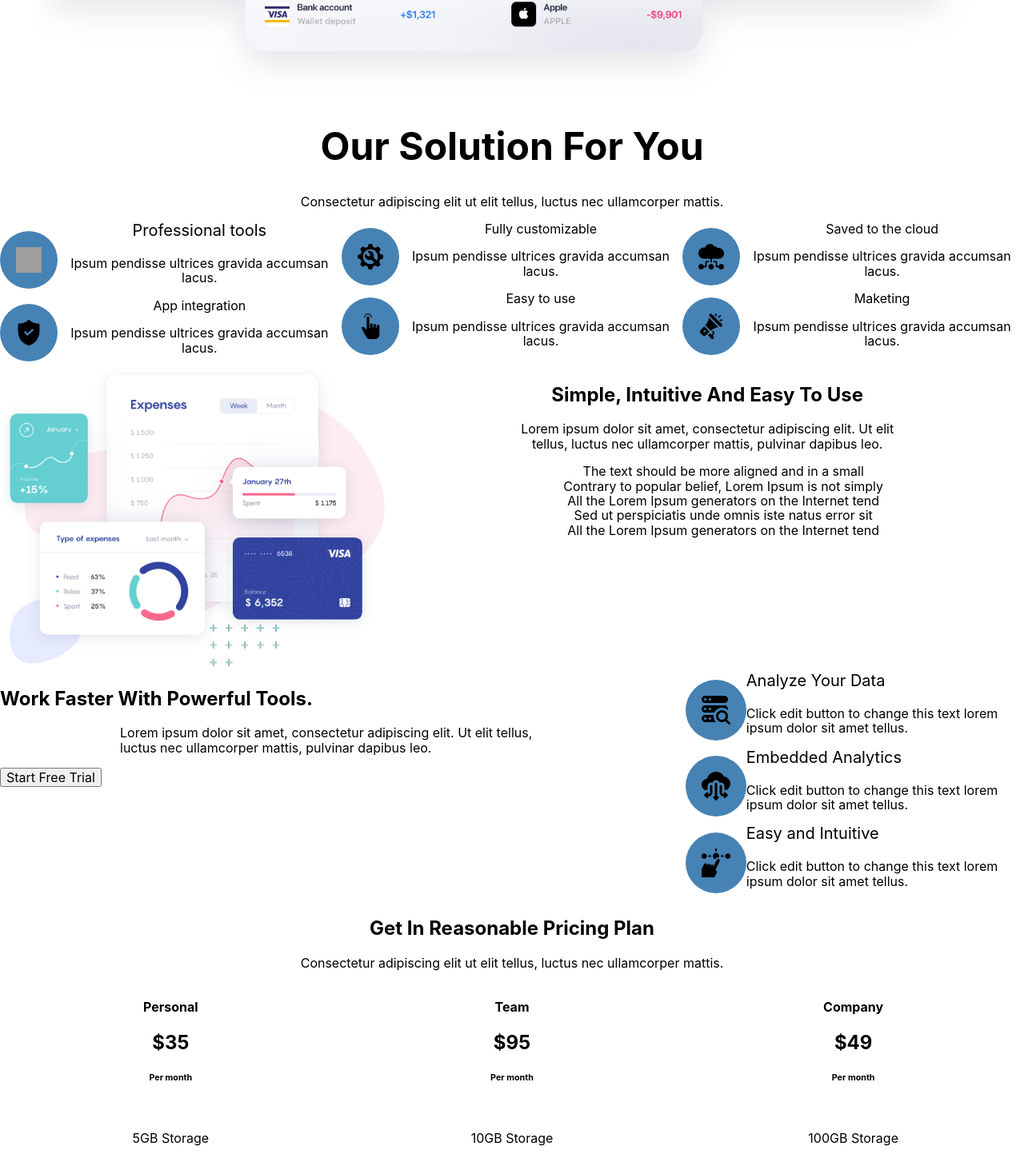
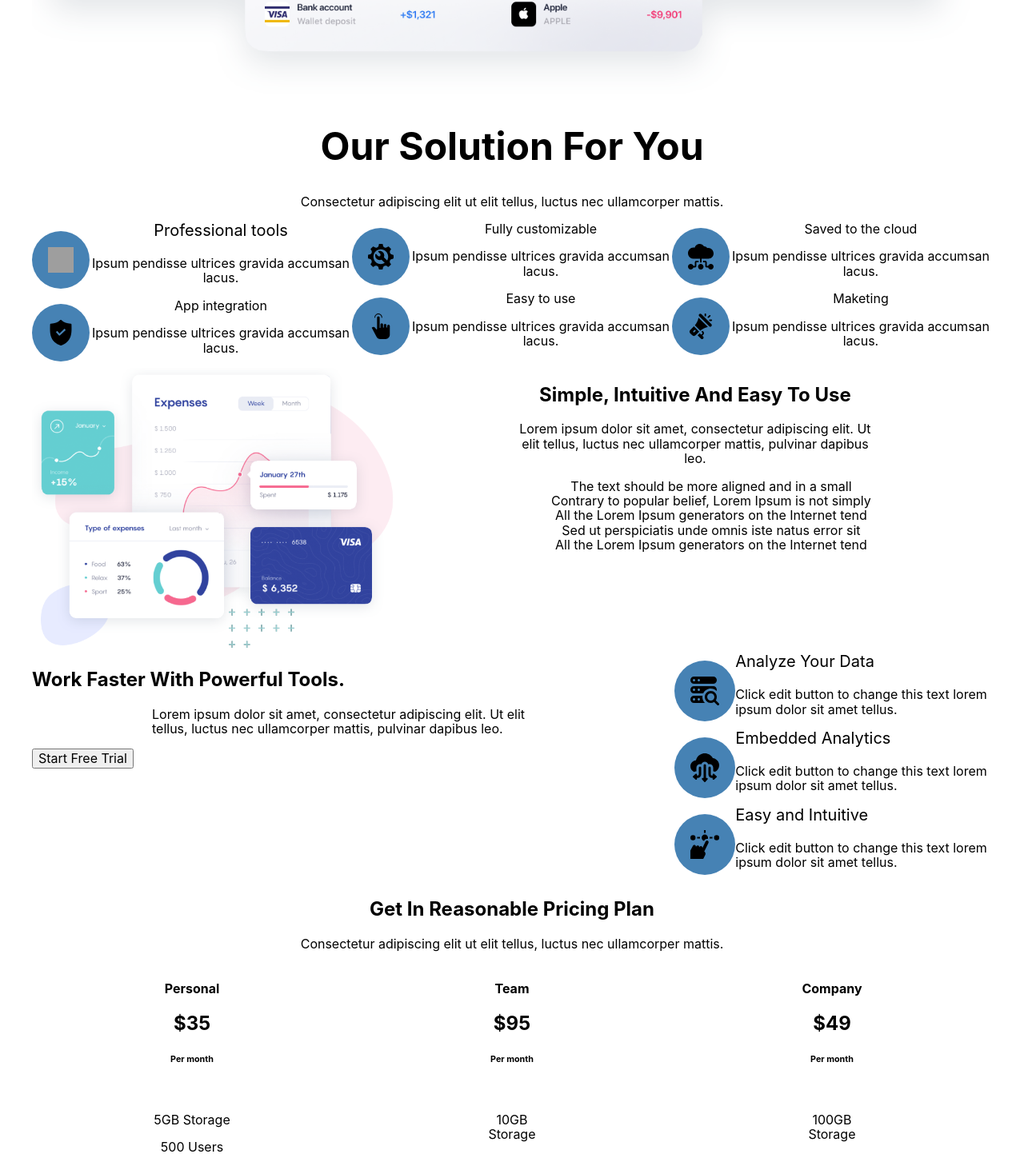
Before and after one commit to aspectum/react-frontend-sydney, a React (Create React App) app: page / in a window 1280 px wide. Shown: the part 1086-2529 px from the top of the page at 80% size. Built offline with nearby package versions, Linux system fonts and the light colour scheme; grey boxes are pictures that could not be loaded.

Commit message:
Added css class to fix max-width of each section

```diff
--- a/src/components/AnalyzeTools/AnalyzeTools.js
+++ b/src/components/AnalyzeTools/AnalyzeTools.js
@@ -5,7 +5,7 @@ import image from './analyzetools.png'
 
 function AnalyzeTools() {
     return (
-        <div className='flex'>
+        <div className='section-wrapper'>
             <div>
                 <img src={image} alt=''></img>
             </div>
--- a/src/components/App.css
+++ b/src/components/App.css
@@ -7,3 +7,10 @@
     background-color: #d2e9ff;
     z-index: -1;
 }
+
+.section-wrapper {
+    max-width: 1200px;
+    display: flex;
+    margin-left: auto;
+    margin-right: auto;
+}
--- a/src/components/DownloadApp/DownloadApp.js
+++ b/src/components/DownloadApp/DownloadApp.js
@@ -2,7 +2,8 @@
 
 function DownloadApp() {
     return (
-        <div>
+        <div className='section-wrapper'>
+            <div className='tc'>
                 <h2>Start Your 7 Days Free Trial!</h2>
                 <p>SYDNEY is Just What Your Business Needs  adipiscing elit ut elit tellus luctus</p>
                 <div className='flex'>
@@ -14,6 +15,7 @@ function DownloadApp() {
                     </div>
                 </div>
             </div>
+        </div>
     )
 }
 
--- a/src/components/Intro/Intro.js
+++ b/src/components/Intro/Intro.js
@@ -3,6 +3,7 @@ import './Intro.css'
 
 function Intro() {
     return (
+        <div className='section-wrapper'>
             <div className='intro container tc section-col'>
                 <h1 className='f1'>Smart Tool Manage Your Business</h1>
                 <p>Sydney brings plenty of customization possibilities like access to all Google Fonts, full color control, layout control, logo upload, full screen slider, header image, sticky navigation and much more.</p>
@@ -12,6 +13,7 @@ function Intro() {
                 </div>
                 <img src={screencap} alt='screencap'></img>
             </div>
+        </div>
     );
 }
 
--- a/src/components/Navbar/Navbar.js
+++ b/src/components/Navbar/Navbar.js
@@ -1,6 +1,8 @@
 import React from 'react';
 import logo from './logo.png'
 import './Navbar.css'
+
+// usar section-wrapper?
 
 class Navbar extends React.Component {
 
--- a/src/components/Pricing/Pricing.js
+++ b/src/components/Pricing/Pricing.js
@@ -1,5 +1,6 @@
 function Pricing() {
     return (
+        <div className='section-wrapper'>
             <div className='tc'>
                 <h2>Get In Reasonable Pricing Plan</h2>
                 <p>Consectetur adipiscing elit ut elit tellus, luctus nec ullamcorper mattis.</p>
@@ -39,6 +40,7 @@ function Pricing() {
                     </div>
                 </div>
             </div>
+        </div>
     );
 }
 
--- a/src/components/Snippets/Snippets.js
+++ b/src/components/Snippets/Snippets.js
@@ -2,6 +2,7 @@ import snippets from './snippets.png';
 
 function Snippets() {
     return (
+        <div className='section-wrapper'>
             <div className='flex tc'>
                 <div>
                     <img src={snippets} alt=''></img>
@@ -18,6 +19,7 @@ function Snippets() {
                     </ul>
                 </div>
             </div>
+        </div>
     );
 }
 
--- a/src/components/Solutions/Solutions.js
+++ b/src/components/Solutions/Solutions.js
@@ -10,6 +10,7 @@ import './Solutions.css'
 
 function Solutions() {
     return (
+        <div className='section-wrapper'>
             <div className='container tc'>
                 <h1 className='f1'>Our Solution For You</h1>
                 <p>Consectetur adipiscing elit ut elit tellus, luctus nec ullamcorper mattis.</p>
@@ -76,6 +77,7 @@ function Solutions() {
                     </div>
                 </div>
             </div>
+        </div>
     );
 }
 
--- a/src/components/Tools/Tools.js
+++ b/src/components/Tools/Tools.js
@@ -5,6 +5,7 @@ import './Tools.css'
 
 function Tools() {
     return (
+        <div className='section-wrapper'>
             <div className='flex'>
                 <div>
                     <h2>Work Faster With Powerful Tools.</h2>
@@ -41,6 +42,7 @@ function Tools() {
                     </div>
                 </div>
             </div>
+        </div>
     );
 }
 
```
Lines whose indentation alone changed are shown as unchanged.
